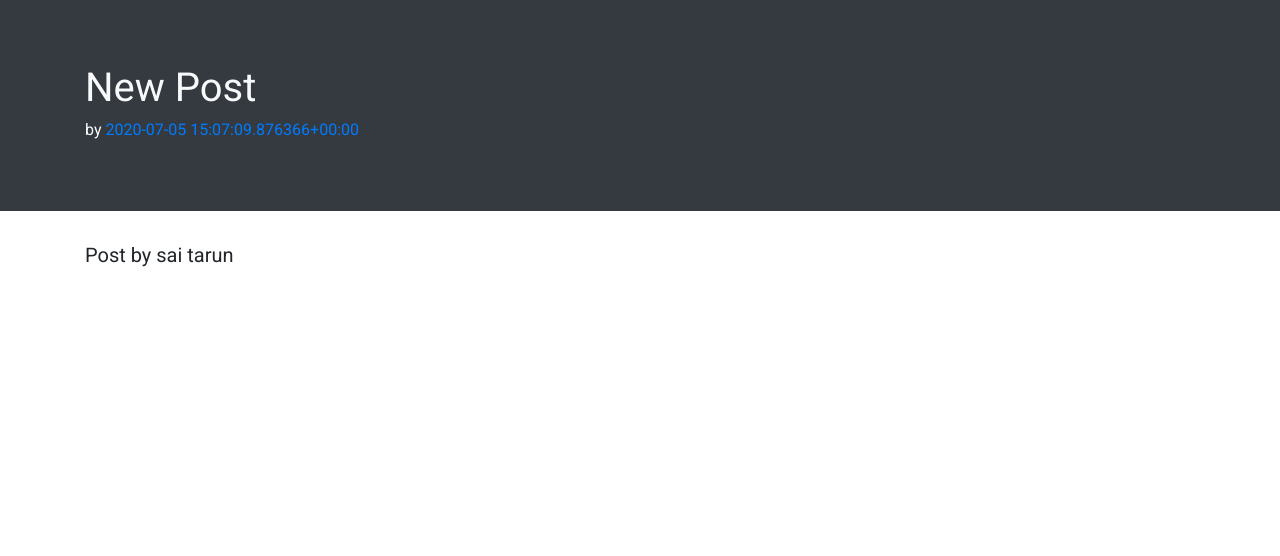
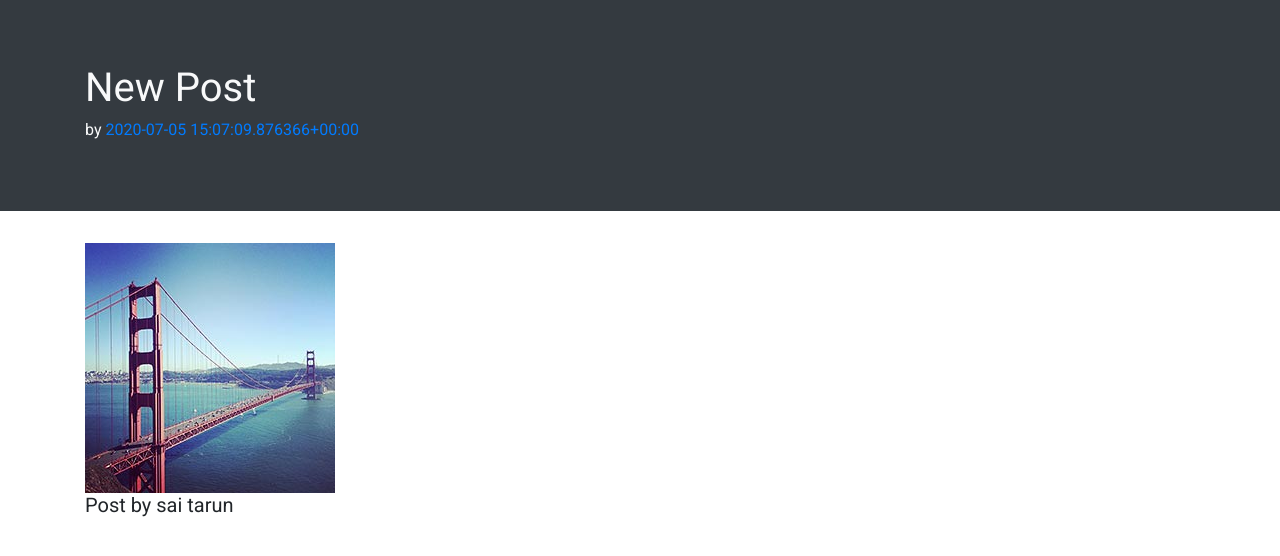
Before and after one commit to srcsmxd/MyPortfolio, a Django app: page /blog/detail/12 in a window 1280 px wide. Shown: the part 56-612 px from the top of the page. Run offline with Django 3.2, Linux system fonts and the light colour scheme; data comes from the database, SQL or seed files in the repository; some libraries are stand-ins or nearby versions.

Commit message:
my stories added

```diff
--- a/blog/templates/blog/blogdetail.html
+++ b/blog/templates/blog/blogdetail.html
@@ -10,17 +10,6 @@
     <link rel="stylesheet" href="https://stackpath.bootstrapcdn.com/bootstrap/4.5.0/css/bootstrap.min.css" integrity="sha384-9aIt2nRpC12Uk9gS9baDl411NQApFmC26EwAOH8WgZl5MYYxFfc+NcPb1dKGj7Sk" crossorigin="anonymous">
 <link href="https://fonts.googleapis.com/css2?family=Roboto&display=swap" rel="stylesheet">
 <style>
-img {
-  filter: gray; /* IE6-9 */
-  -webkit-filter: grayscale(1); /* Google Chrome, Safari 6+ & Opera 15+ */
-  filter: grayscale(1); /* Microsoft Edge and Firefox 35+ */
-}
-
-/* Disable grayscale on hover */
-img:hover, img:active {
-  -webkit-filter: grayscale(0);
-  filter: none;
-}
 </style>
 
 
@@ -66,6 +55,7 @@ img:hover, img:active {
 </div>
 
 <div class="container">
+  <img src="{{ blogcreate.blogimage.url }}" alt="" class="img-fluid">
   <h5> {{ blogcreate.blogdescription }}</h5>
 
 </div>
```
